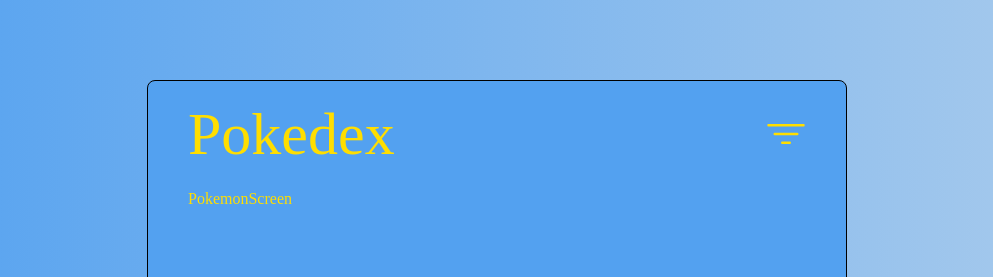
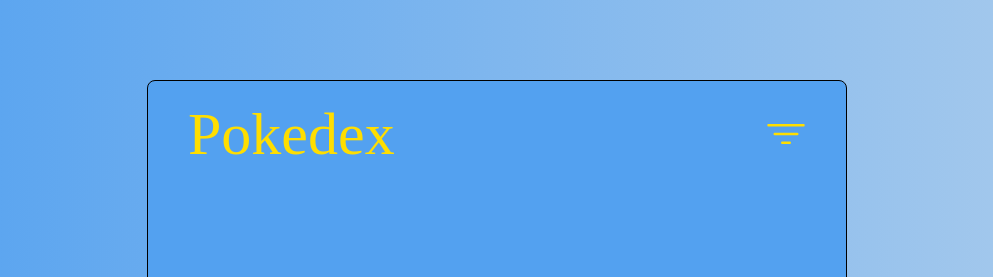
Before and after one commit to Stewie154/pokedex, a React (Create React App) app: page /1 in a window 1280 px wide. Shown: the top 277 px of the page, without its empty margins (143-1136 px from the left). Built offline with nearby package versions, Linux system fonts and the light colour scheme; a web font is replaced by a local one.

Commit message:
console log selected pokmeon to see data o PokemonScreen

```diff
--- a/src/redux/slices/pokemonSlice.js
+++ b/src/redux/slices/pokemonSlice.js
@@ -46,7 +46,6 @@
 			state.is_loading = true
 		},
 		[fetchPokemonList.fulfilled]: (state, action) => {
-			console.log(action)
 			state.is_loading = false
 			state.pokemon_list = action.payload.results
 		},
@@ -60,11 +59,9 @@
 		[fetchSinglePokemon.fulfilled]: (state, action) => {
 			state.is_loading = false
 			state.selected_pokemon = action.payload
-			console.log(action.payload)
 		},
 		[fetchSinglePokemon.rejected]: (state, action) => {
 			state.is_loading = false
-			console.log(action.payload)
 		}
 	}
 })
--- a/src/screens/pokemon-screen/PokemonScreen.js
+++ b/src/screens/pokemon-screen/PokemonScreen.js
@@ -1,8 +1,13 @@
 import React from 'react'
+import { useSelector, useDispatch } from 'react-redux'
 
 const PokemonScreen = () => {
+	const selected_pokemon = useSelector(store => store.pokemon.selected_pokemon)
+	console.log(selected_pokemon)
   return (
-	<div>PokemonScreen</div>
+	<div>
+		{selected_pokemon.name}
+	</div>
   )
 }
 
```
